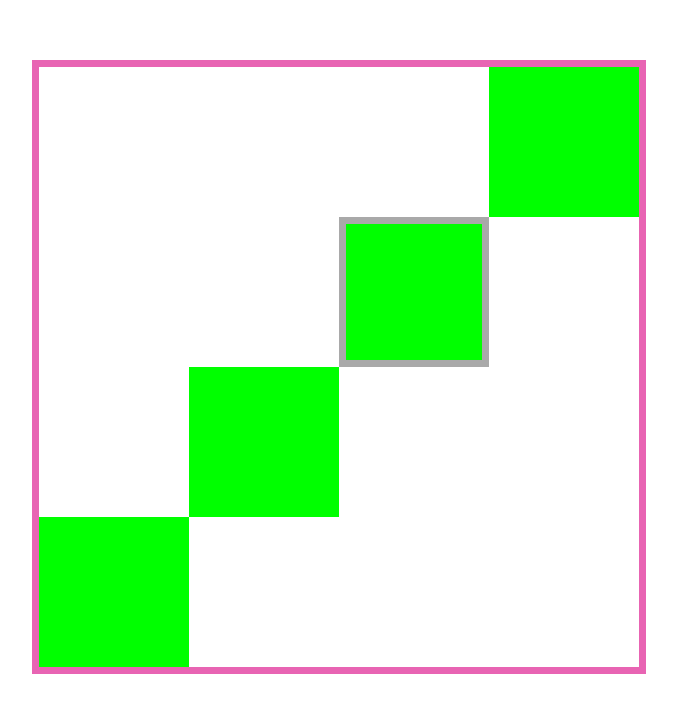
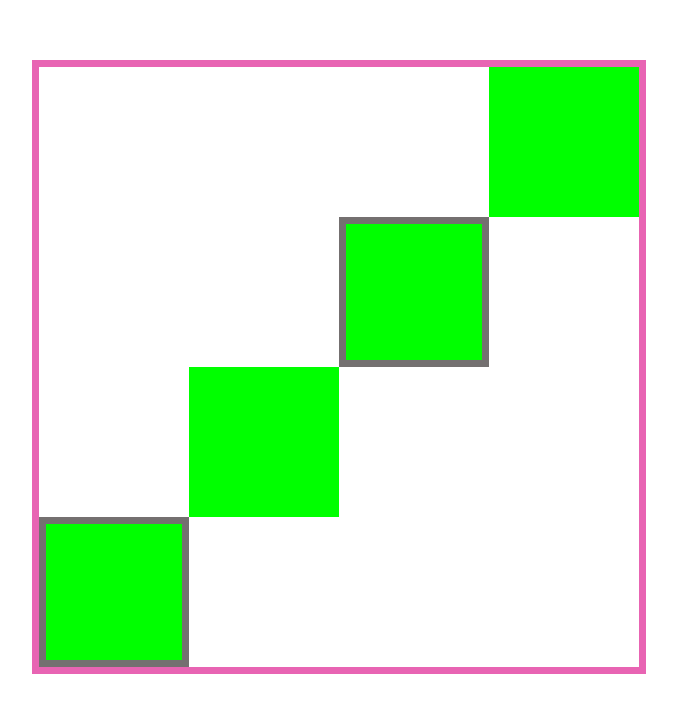
Before and after one commit to fbw-d09/uib-box-model-stairway-to-heaven-brt-yilmaz, a website: page index.html in a window 1280 px wide. Shown: the part 140-852 px from the top of the page, without its empty margins (301-978 px from the left). Drawn offline with nearby package versions, Linux system fonts and the light colour scheme.

Commit message:
Add border to 4. box

```diff
--- a/style.css
+++ b/style.css
@@ -19,10 +19,14 @@
 .box-margin-2 {
   margin-left: 50%;
   margin-right: 25%;
-  border: 7px solid darkgray;
+  border: 7px solid rgb(116, 112, 112);
 }
 
 .box-margin-3 {
   margin-left: 25%;
   margin-right: 50%;
 }
+
+.box-margin-4 {
+  border: 7px solid rgb(116, 112, 112);
+}
```
